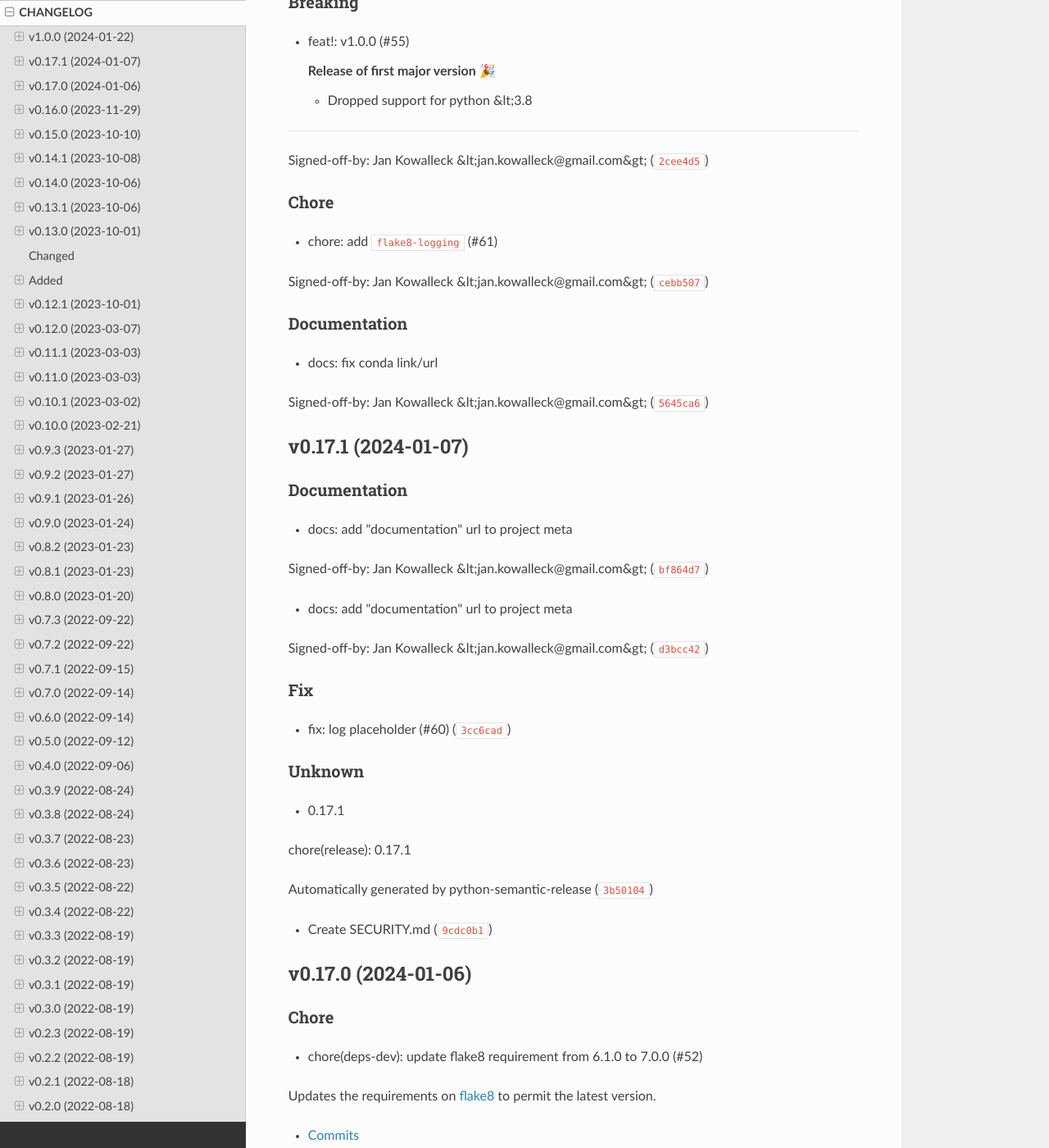
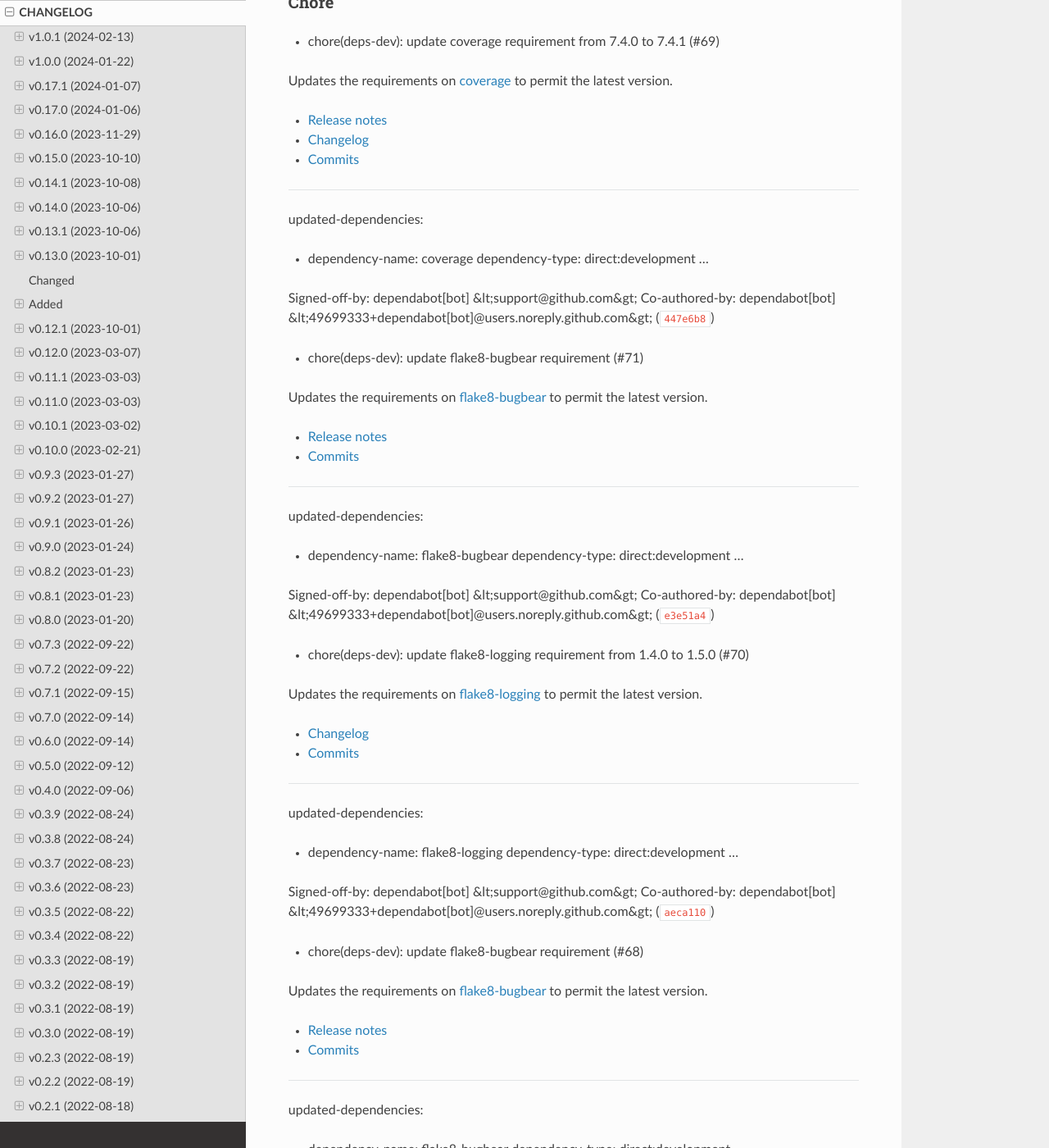
Before and after one commit to madpah/serializable, a Sphinx documentation site: the page built from docs/changelog.rst, in a window 1280 px wide and 1400 px high, scrolled down 227 px. Shown: the whole window at 82% size. Built offline with Sphinx 7.4.7 and the Read the Docs theme 2.0.0, drawn with Linux system fonts in a browser that asks for light colours; some of the changed text lies outside the part shown.

Commit message:
chore(release): 1.0.1
Automatically generated by python-semantic-release

Signed-off-by: semantic-release <semantic-release>

```diff
--- a/CHANGELOG.md
+++ b/CHANGELOG.md
@@ -1,5 +1,85 @@
 # CHANGELOG
 
+
+
+## v1.0.1 (2024-02-13)
+
+### Chore
+
+* chore(deps-dev): update coverage requirement from 7.4.0 to 7.4.1 (#69)
+
+Updates the requirements on [coverage](https://github.com/nedbat/coveragepy) to permit the latest version.
+- [Release notes](https://github.com/nedbat/coveragepy/releases)
+- [Changelog](https://github.com/nedbat/coveragepy/blob/master/CHANGES.rst)
+- [Commits](https://github.com/nedbat/coveragepy/compare/7.4.0...7.4.1)
+
+---
+updated-dependencies:
+- dependency-name: coverage
+  dependency-type: direct:development
+...
+
+Signed-off-by: dependabot[bot] &lt;support@github.com&gt;
+Co-authored-by: dependabot[bot] &lt;49699333+dependabot[bot]@users.noreply.github.com&gt; ([`447e6b8`](https://github.com/madpah/serializable/commit/447e6b8446382a8fdd27ffd83ed8bca03a7d9717))
+
+* chore(deps-dev): update flake8-bugbear requirement (#71)
+
+Updates the requirements on [flake8-bugbear](https://github.com/PyCQA/flake8-bugbear) to permit the latest version.
+- [Release notes](https://github.com/PyCQA/flake8-bugbear/releases)
+- [Commits](https://github.com/PyCQA/flake8-bugbear/compare/24.1.17...24.2.6)
+
+---
+updated-dependencies:
+- dependency-name: flake8-bugbear
+  dependency-type: direct:development
+...
+
+Signed-off-by: dependabot[bot] &lt;support@github.com&gt;
+Co-authored-by: dependabot[bot] &lt;49699333+dependabot[bot]@users.noreply.github.com&gt; ([`e3e51a4`](https://github.com/madpah/serializable/commit/e3e51a4f25a0bc521bc035ce0e0df2de669c166e))
+
+* chore(deps-dev): update flake8-logging requirement from 1.4.0 to 1.5.0 (#70)
+
+Updates the requirements on [flake8-logging](https://github.com/adamchainz/flake8-logging) to permit the latest version.
+- [Changelog](https://github.com/adamchainz/flake8-logging/blob/main/CHANGELOG.rst)
+- [Commits](https://github.com/adamchainz/flake8-logging/compare/1.4.0...1.5.0)
+
+---
+updated-dependencies:
+- dependency-name: flake8-logging
+  dependency-type: direct:development
+...
+
+Signed-off-by: dependabot[bot] &lt;support@github.com&gt;
+Co-authored-by: dependabot[bot] &lt;49699333+dependabot[bot]@users.noreply.github.com&gt; ([`aeca110`](https://github.com/madpah/serializable/commit/aeca110db142699cae3b206640ba6dd6c6cbea74))
+
+* chore(deps-dev): update flake8-bugbear requirement (#68)
+
+Updates the requirements on [flake8-bugbear](https://github.com/PyCQA/flake8-bugbear) to permit the latest version.
+- [Release notes](https://github.com/PyCQA/flake8-bugbear/releases)
+- [Commits](https://github.com/PyCQA/flake8-bugbear/compare/23.12.2...24.1.17)
+
+---
+updated-dependencies:
+- dependency-name: flake8-bugbear
+  dependency-type: direct:development
+...
+
+Signed-off-by: dependabot[bot] &lt;support@github.com&gt;
+Co-authored-by: dependabot[bot] &lt;49699333+dependabot[bot]@users.noreply.github.com&gt; ([`1727d78`](https://github.com/madpah/serializable/commit/1727d78783a893526ce402963c9ca4dcb86496a3))
+
+### Fix
+
+* fix: serialization of `datetime` without timezone with local time offset (#76)
+
+
+
+Signed-off-by: Jan Kowalleck &lt;jan.kowalleck@gmail.com&gt; ([`06776ba`](https://github.com/madpah/serializable/commit/06776baef2cc4b893550320c474128317f6276c1))
+
+### Refactor
+
+* refactor: usage of `typing.Literal` as non-string (#73)
+
+Signed-off-by: Jan Kowalleck &lt;jan.kowalleck@gmail.com&gt; ([`32fbe2a`](https://github.com/madpah/serializable/commit/32fbe2a5b2cbfa06ca8899d6e319a120971ee8e1))
 
 
 ## v1.0.0 (2024-01-22)
--- a/docs/conf.py
+++ b/docs/conf.py
@@ -24,7 +24,7 @@ author = 'Paul Horton'
 
 # The full version, including alpha/beta/rc tags
 # !! version is managed by semantic_release
-release = "1.0.0"
+release = "1.0.1"
 
 # -- General configuration ---------------------------------------------------
 
--- a/pyproject.toml
+++ b/pyproject.toml
@@ -5,7 +5,7 @@ build-backend = "poetry.core.masonry.api"
 
 [tool.poetry]
 name = "py-serializable"
-version = "1.0.0"
+version = "1.0.1"
 description = "Library for serializing and deserializing Python Objects to and from JSON and XML."
 authors = ["Paul Horton <paul.horton@owasp.org>"]
 maintainers = [
--- a/serializable/__init__.py
+++ b/serializable/__init__.py
@@ -59,7 +59,7 @@ import typing  # noqa: F401 # isort: skip
 
 # !! version is managed by semantic_release
 # do not use typing here, or else `semantic_release` might have issues finding the variable
-__version__ = '1.0.0'
+__version__ = '1.0.1'
 
 _logger = getLogger(__name__)
 _logger.addHandler(NullHandler())
```
